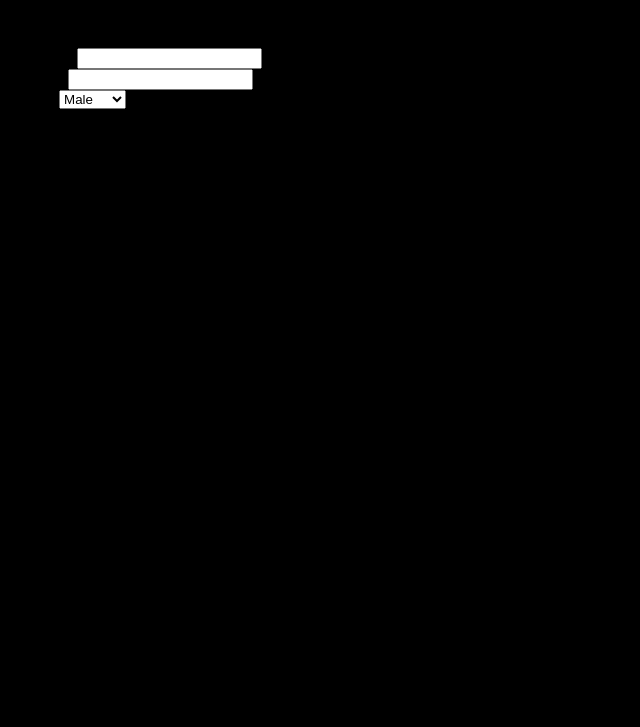
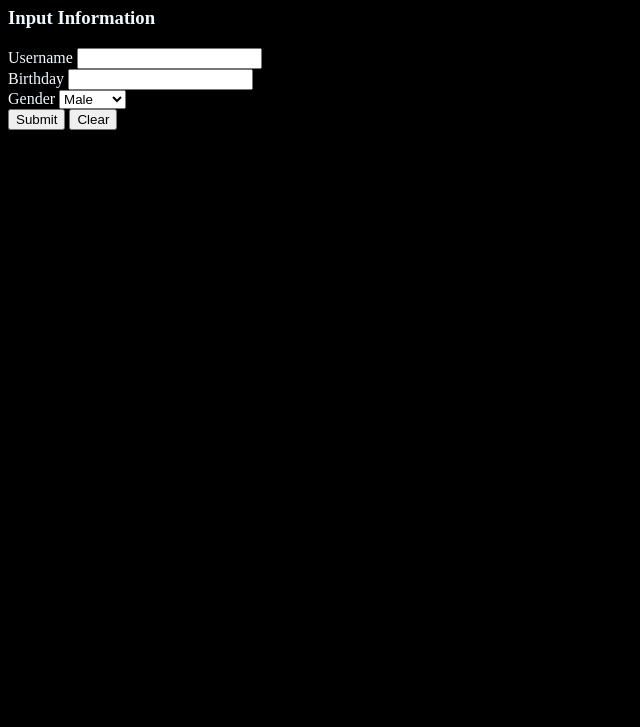
Before and after one commit to rysilla2/ReadBetweenLines, a plain HTML site: page WELCOME SCREEN.html in a window 1280 px wide. Shown: the part 73-800 px from the top of the page, without its empty margins (0-640 px from the left). Drawn offline with nearby package versions, Linux system fonts and the light colour scheme.

Commit message:
switch to black and white, submit and clear

```diff
--- a/WELCOME SCREEN.html
+++ b/WELCOME SCREEN.html
@@ -12,10 +12,14 @@
       href="https://cdn.jsdelivr.net/npm/flatpickr/dist/flatpickr.min.css"
     />
 
-
+    <style>
+      body {
+        color: aliceblue;
+      }
+    </style>
   </head>
 
-  <body style="background-color:black;">
+  <body style="background-color: black">
     <h1>Welcome Player!</h1>
     <div>
       <h3>Input Information</h3>
@@ -41,6 +45,8 @@
             <option value="other">Other</option>
           </select>
         </div>
+        <button type="submit" value="submit">Submit</button>
+        <button type="reset" value="Reset">Clear</button>
       </form>
     </div>
 
@@ -49,7 +55,5 @@
     <script>
       flatpickr("#Birthday", {});
     </script>
-
-
   </body>
 </html>
```
